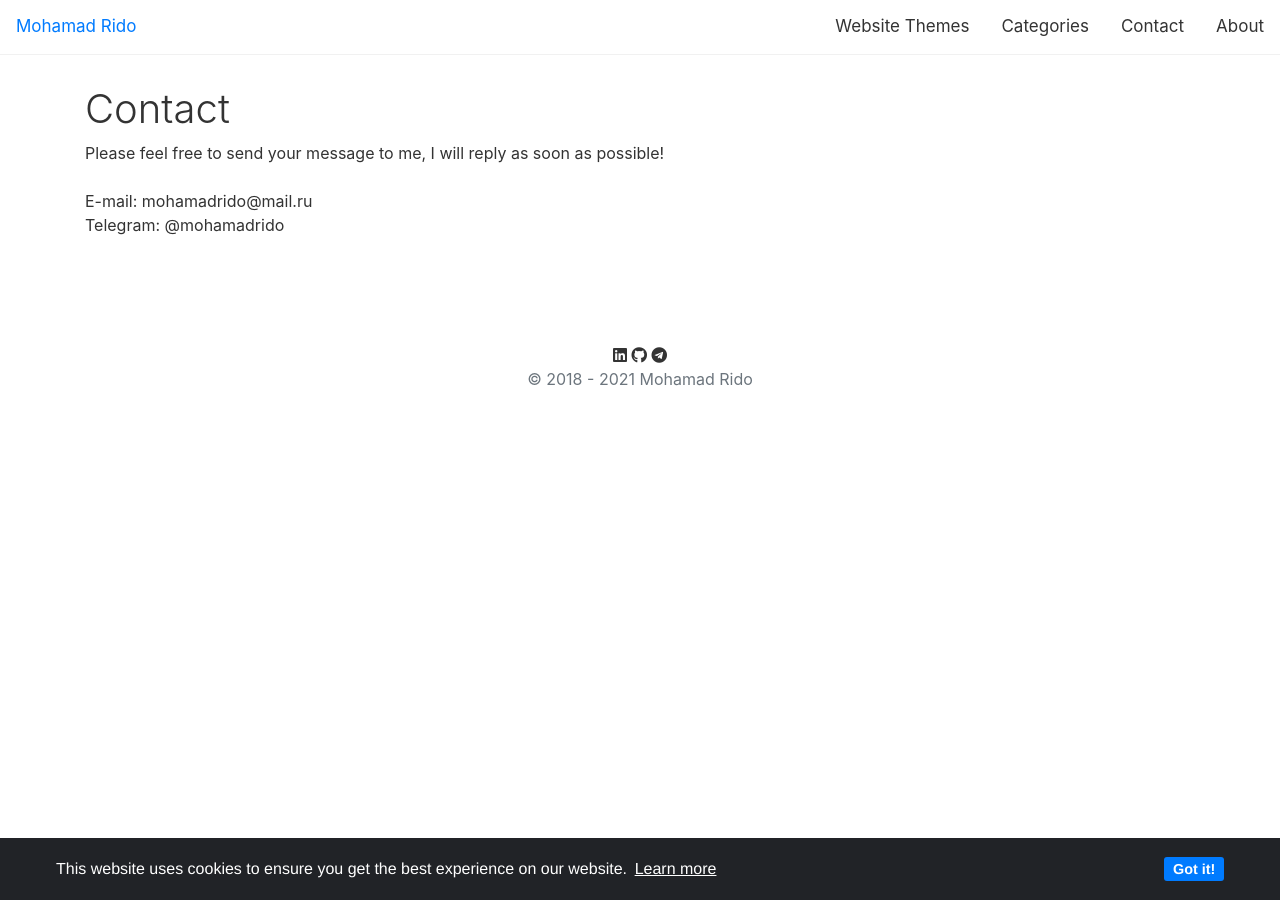
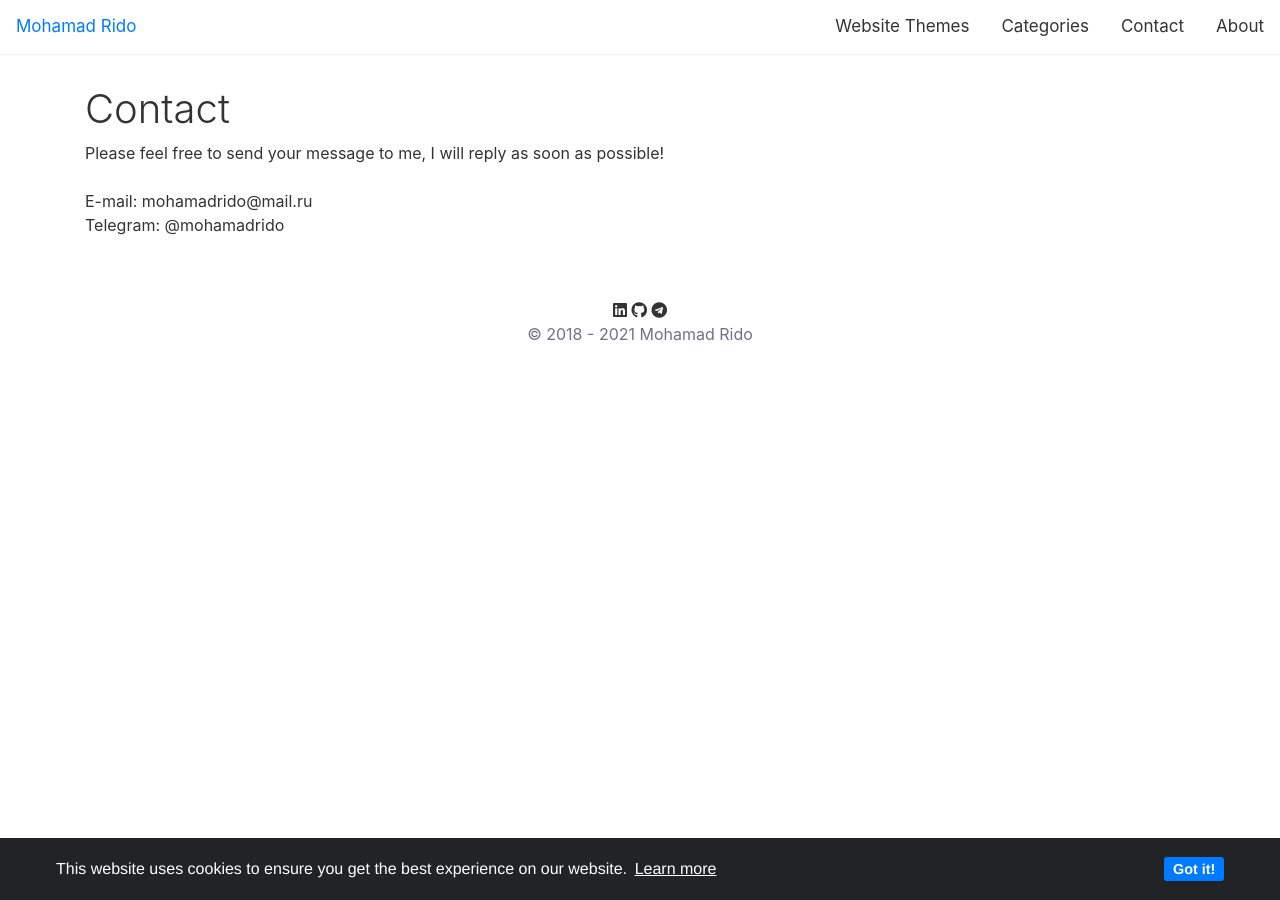
Before and after one commit to mohamadrido/blog, a Jekyll site: the page built from contact.html, in a window 1280 px wide. Built offline with Jekyll 4.4.1, drawn with Linux system fonts in a browser that asks for light colours; nearby versions of some CDN libraries.

Commit message:
Update page.html

```diff
--- a/_layouts/page.html
+++ b/_layouts/page.html
@@ -17,16 +17,3 @@
 <div class="container">
 {{ content }}
 </div>
-<!-- Ads here -->
-<div class="container" style="text-align: center;">
-<script async src="https://pagead2.googlesyndication.com/pagead/js/adsbygoogle.js"></script>
-<ins class="adsbygoogle"
-     style="display:block"
-     data-ad-client="ca-pub-5531330043170221"
-     data-ad-slot="8618707579"
-     data-ad-format="auto"
-     data-full-width-responsive="true"></ins>
-<script>
-     (adsbygoogle = window.adsbygoogle || []).push({});
-</script>
-</div>
```
